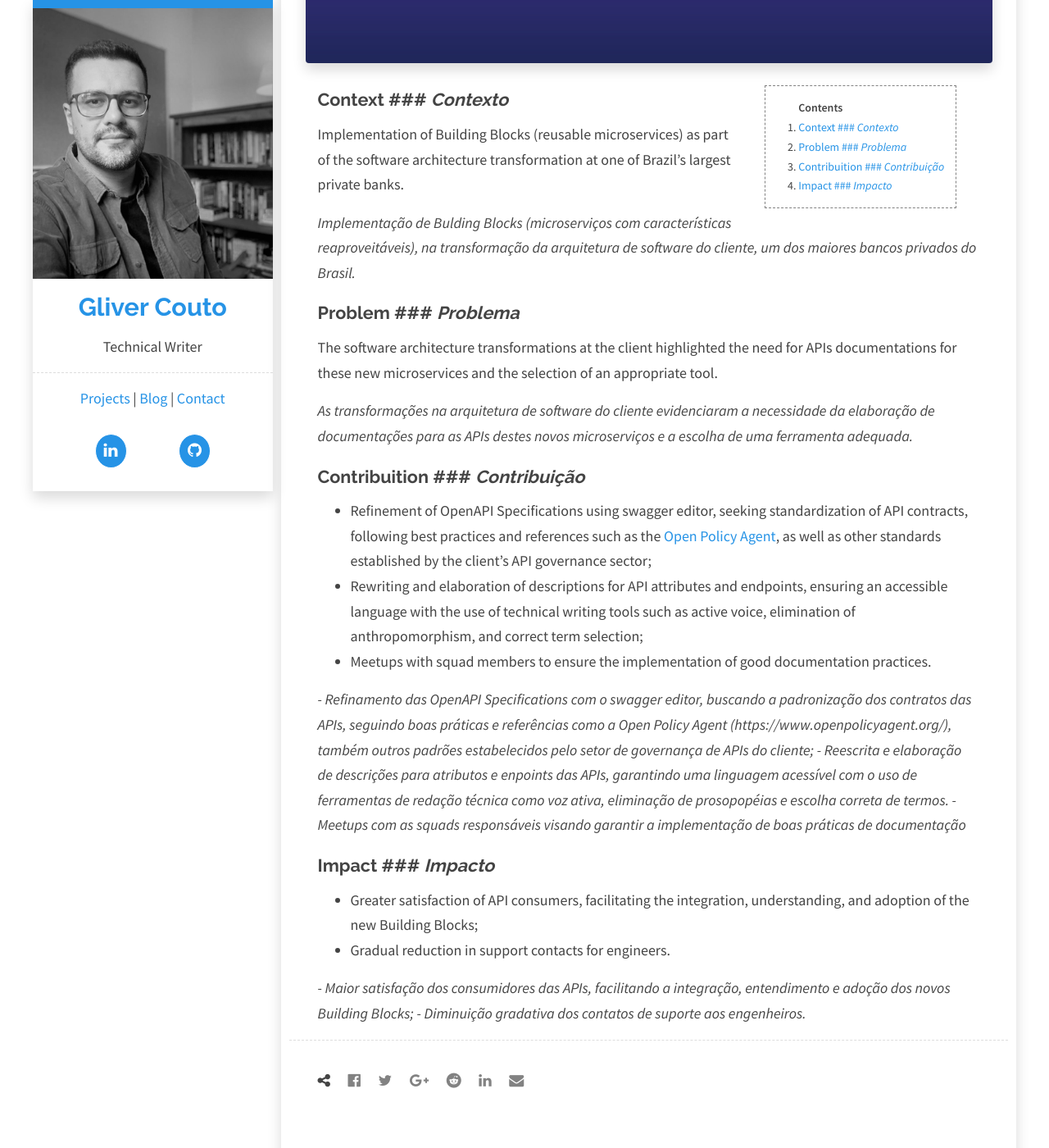
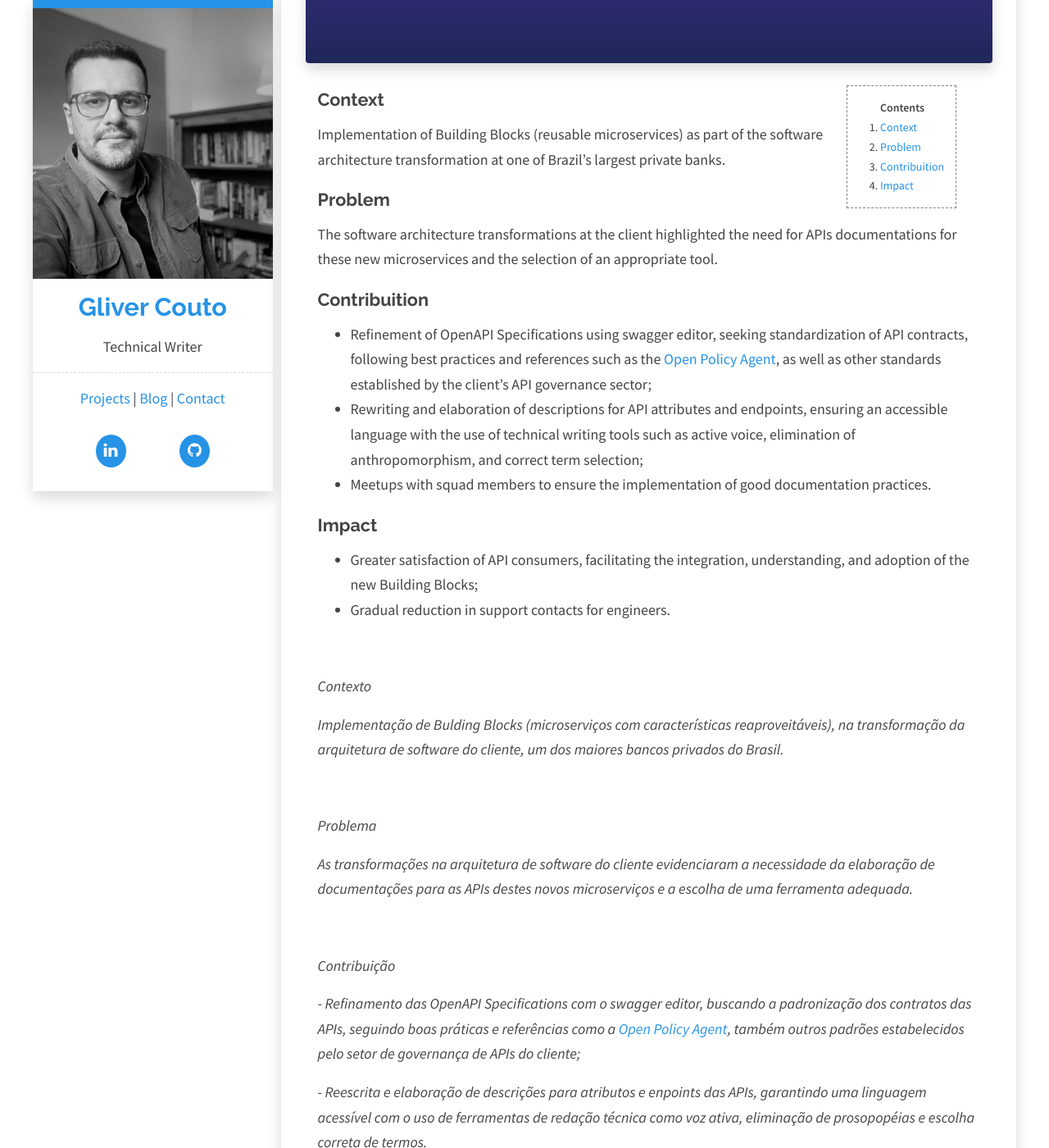
Before and after one commit to gliverCouto/glivercouto.github.io, a Jekyll site: the page built from _projects/api-documentation.md, in a window 1280 px wide and 1400 px high, scrolled down 663 px. Shown: the whole window at 82% size. Built offline with Jekyll 4.4.1, drawn with Linux system fonts in a browser that asks for light colours; comment, search, counter and statistics services are not loaded.

Commit message:
Update api-documentation.md

```diff
--- a/_projects/api-documentation.md
+++ b/_projects/api-documentation.md
@@ -7,32 +7,50 @@ date:  2023-03-22
 layout: post
 ---
 
-### Context ### *Contexto*
+### Context ###
 
 Implementation of Building Blocks (reusable microservices) as part of the software architecture transformation at one of Brazil's largest private banks.
 
-*Implementação de Bulding Blocks (microserviços com características reaproveitáveis), na transformação da arquitetura de software do cliente, um dos maiores bancos privados do Brasil.*
-
-### Problem ### *Problema*
+### Problem ###
 
 The software architecture transformations at the client highlighted the need for APIs documentations for these new microservices and the selection of an appropriate tool.
 
-*As transformações na arquitetura de software do cliente evidenciaram a necessidade da elaboração de documentações para as APIs destes novos microserviços e a escolha de uma ferramenta adequada.*
-
-### Contribuition ### *Contribuição*
+### Contribuition ###
 
 - Refinement of OpenAPI Specifications using swagger editor, seeking standardization of API contracts, following best practices and references such as the [Open Policy Agent](https://www.openpolicyagent.org/), as well as other standards established by the client's API governance sector;
 - Rewriting and elaboration of descriptions for API attributes and endpoints, ensuring an accessible language with the use of technical writing tools such as active voice, elimination of anthropomorphism, and correct term selection;
 - Meetups with squad members to ensure the implementation of good documentation practices.
 
-*- Refinamento das OpenAPI Specifications com o swagger editor, buscando a padronização dos contratos das APIs, seguindo boas práticas e referências como a Open Policy Agent (https://www.openpolicyagent.org/), também outros padrões estabelecidos pelo setor de governança de APIs do cliente;*
-*- Reescrita e elaboração de descrições para atributos e enpoints das APIs, garantindo uma linguagem acessível com o uso de ferramentas de redação técnica como voz ativa, eliminação de prosopopéias e escolha correta de termos.*
-*- Meetups com as squads responsáveis visando garantir a implementação de boas práticas de documentação*
-
-### Impact ### *Impacto*
+### Impact ###
 
 - Greater satisfaction of API consumers, facilitating the integration, understanding, and adoption of the new Building Blocks;
 - Gradual reduction in support contacts for engineers.
 
+<br />
+
+*Contexto*
+
+*Implementação de Bulding Blocks (microserviços com características reaproveitáveis), na transformação da arquitetura de software do cliente, um dos maiores bancos privados do Brasil.*
+
+<br />
+
+*Problema*
+
+*As transformações na arquitetura de software do cliente evidenciaram a necessidade da elaboração de documentações para as APIs destes novos microserviços e a escolha de uma ferramenta adequada.*
+
+<br />
+
+*Contribuição*
+
+*- Refinamento das OpenAPI Specifications com o swagger editor, buscando a padronização dos contratos das APIs, seguindo boas práticas e referências como a [Open Policy Agent](https://www.openpolicyagent.org/), também outros padrões estabelecidos pelo setor de governança de APIs do cliente;*
+
+*- Reescrita e elaboração de descrições para atributos e enpoints das APIs, garantindo uma linguagem acessível com o uso de ferramentas de redação técnica como voz ativa, eliminação de prosopopéias e escolha correta de termos.*
+
+*- Meetups com as squads responsáveis visando garantir a implementação de boas práticas de documentação*
+
+<br />
+
+*Impacto*
+
 *- Maior satisfação dos consumidores das APIs, facilitando a integração, entendimento e adoção dos novos Building Blocks;*
 *- Diminuição gradativa dos contatos de suporte aos engenheiros.*
```
